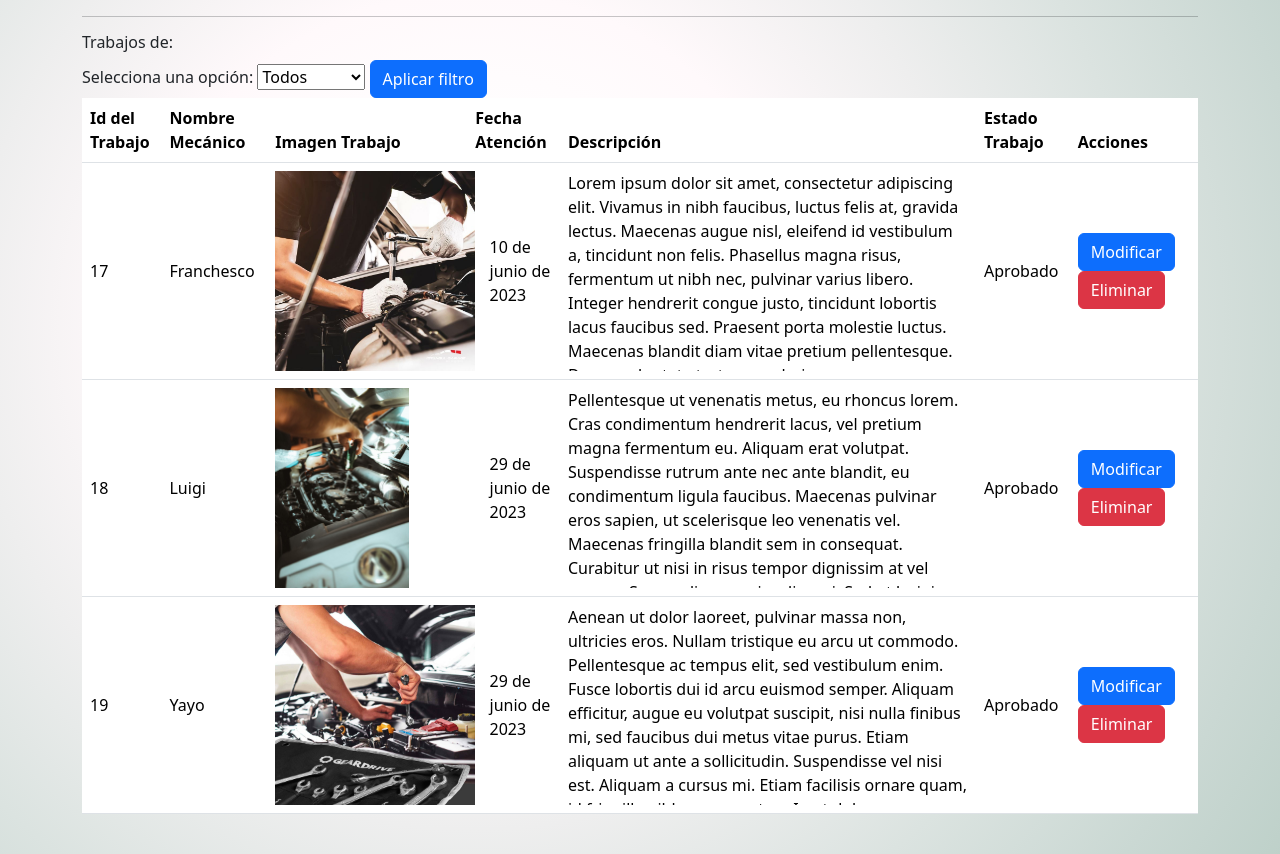
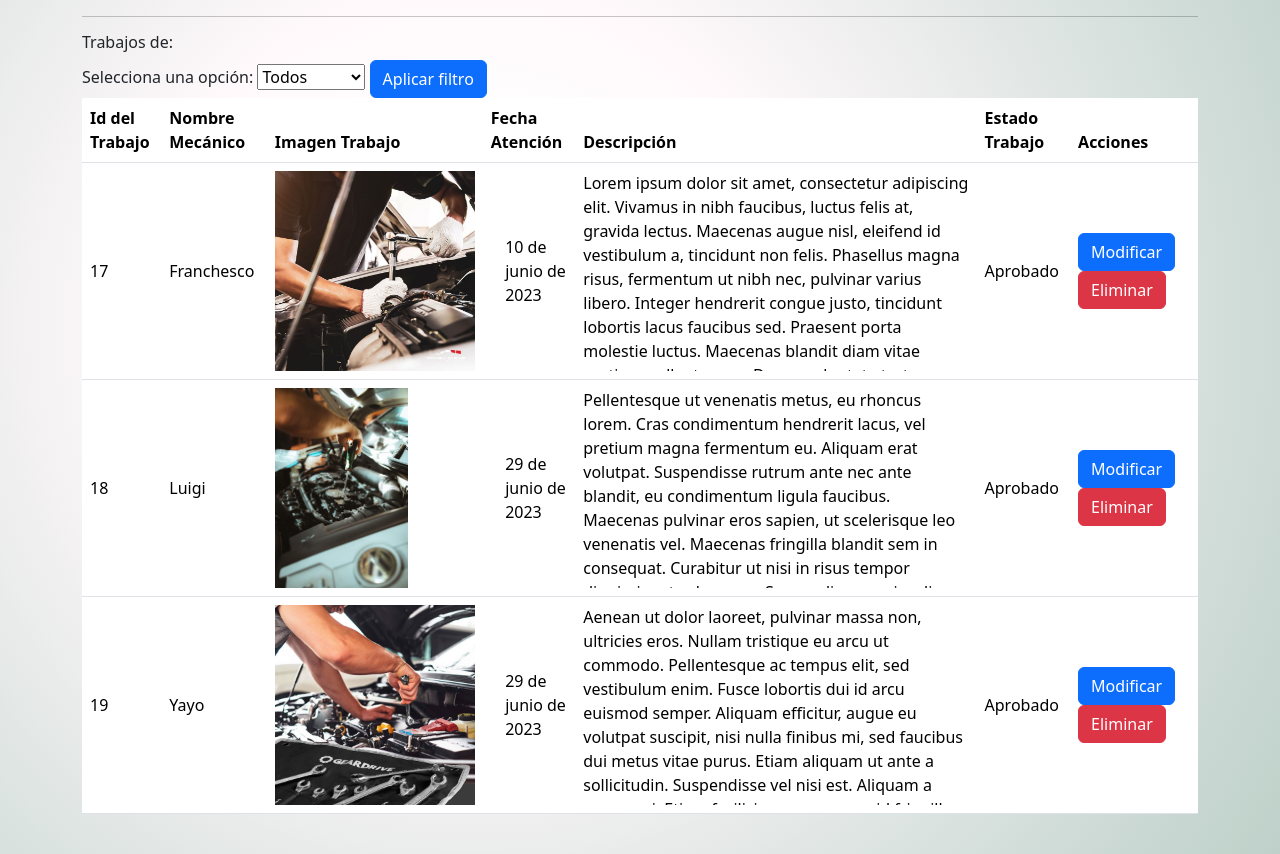
Before and after one commit to MatteoArMed/Django-RayoMakWeen, a Django app: page /administrarTrabajos in a window 1280 px wide; the page is wider, and only the part inside the window is pictured. Shown: the part 116-970 px from the top of that part. Run offline with Django 4.2, Linux system fonts and the light colour scheme; a user stored in the database is signed in; data comes from the database, SQL or seed files in the repository; both versions use the stored data as it was after the commit.

Commit message:
Ultimos cambios

```diff
--- a/Rmakween/Mecanico/templates/mecanico/administrarTrabajos.html
+++ b/Rmakween/Mecanico/templates/mecanico/administrarTrabajos.html
@@ -38,7 +38,7 @@
                 <tr>
                     <td class="align-middle">{{ atencion.id }}</td>
                     <td class="align-middle">{{ atencion.user }}</td>
-                    <td class="imagenAtencion align-middle"><img class="imagenAtencion" src="{{ atencion.Fotos_Atencion.url }}" alt="FotoAtencion" ></td>
+                    <td class="align-middle"><img class="imagenAtencion" src="{{ atencion.Fotos_Atencion.url }}" alt="FotoAtencion" ></td>
                     <td class="align-middle" style="padding-left: 2%;">{{ atencion.Fecha_Atencion }}</td>
                     <td class="align-middle">
                         <!-- Se tuvo que poner un contenedor para la descripcion ya que el texto se desbordaba -->
```
Also changed, not shown: Rmakween/db.sqlite3.
